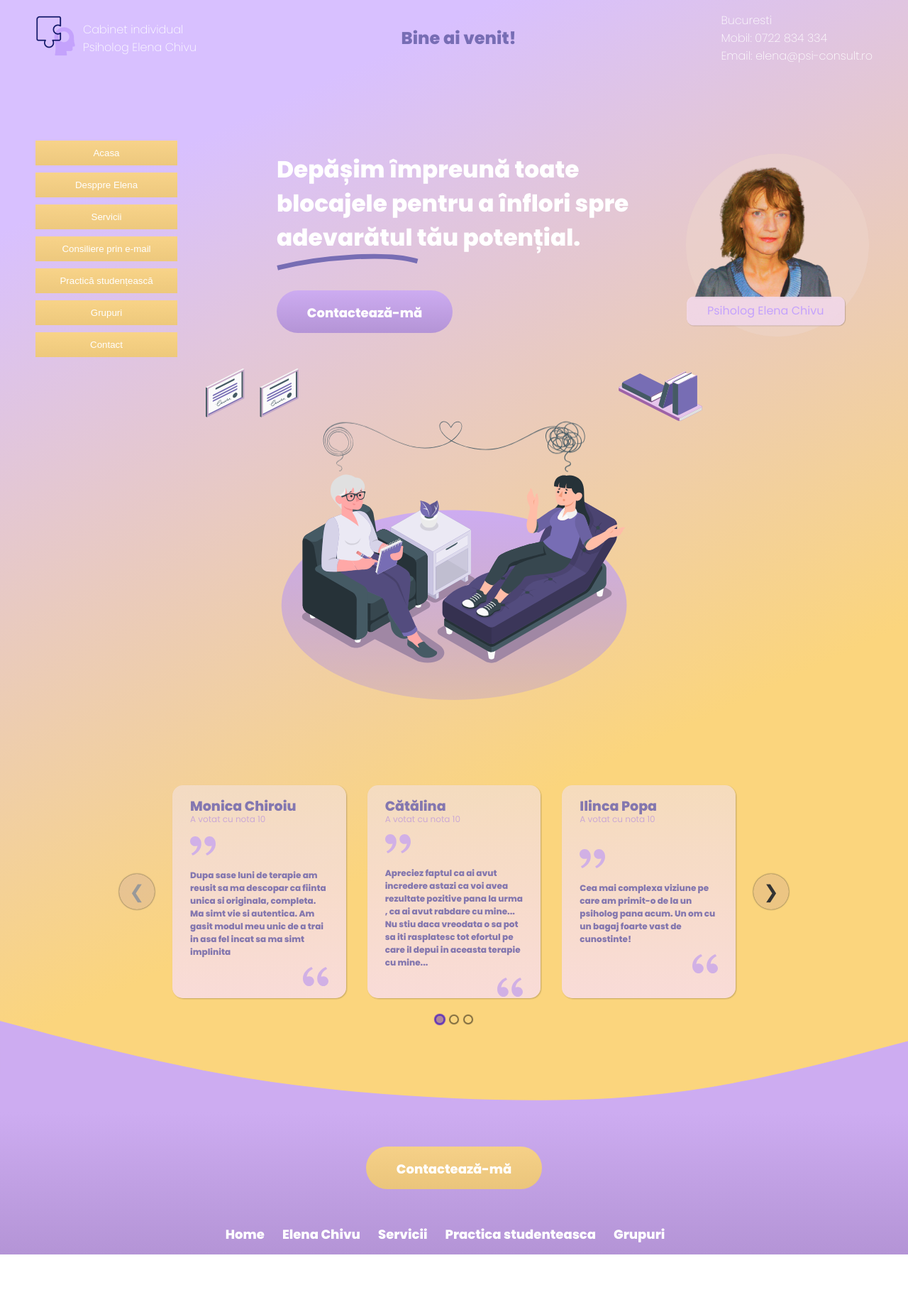
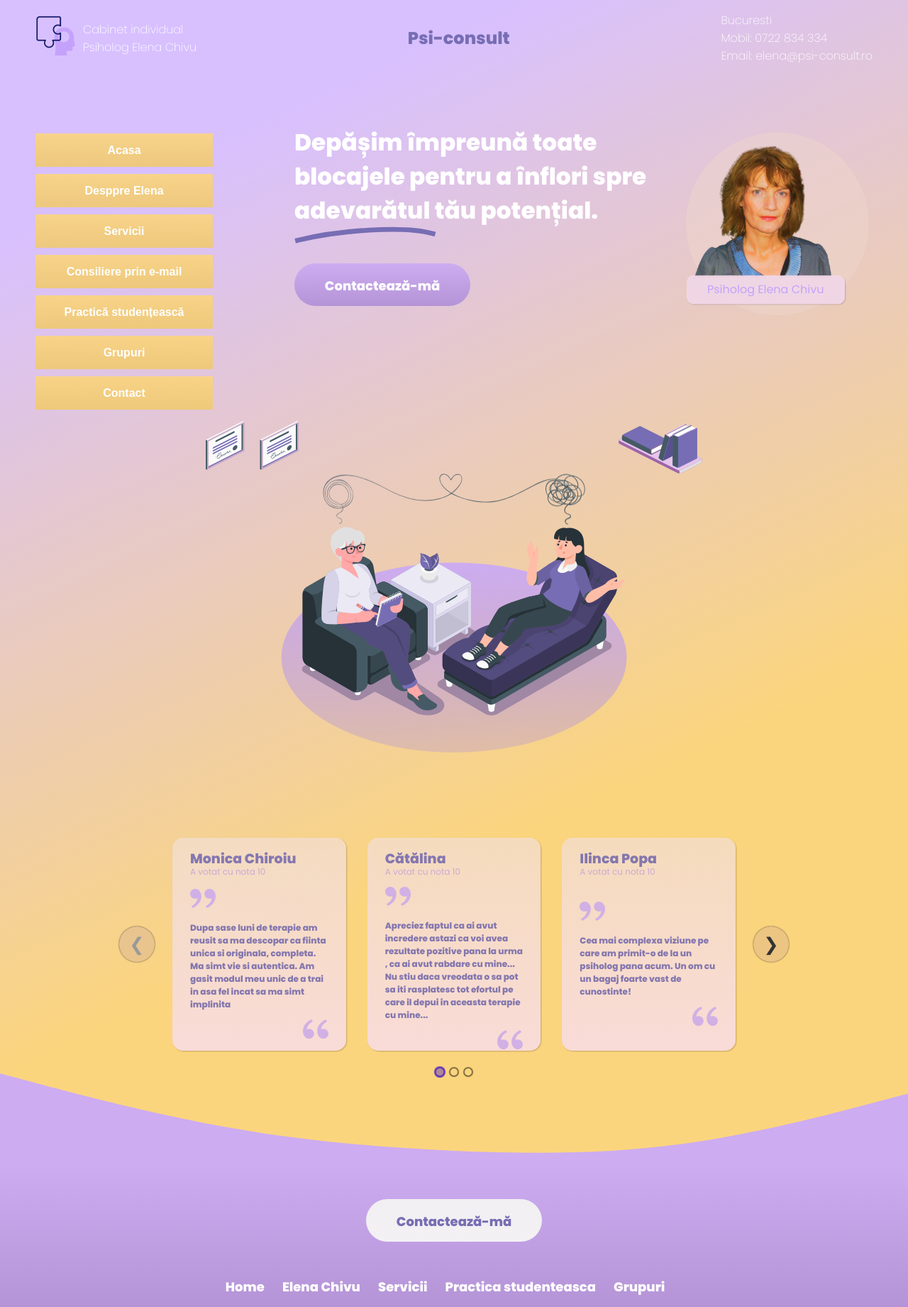
Before and after one commit to CalinRaduAlexandru/psi-consultant, a Next.js app: page / in a window 1280 px wide. Shown: the whole page at 71% size. Before the commit the page ends 1767 px from the top, so only its background shows below. Built offline with nearby package versions, Linux system fonts and the light colour scheme.

Commit message:
menu nav enlarged, align top main

```diff
--- a/pages/index.js
+++ b/pages/index.js
@@ -36,11 +36,11 @@ export default function Home({ name, text }) {
         />
       </Head>
       <div className="home-container">
-        <Header title="Bine ai venit!" />
+        <Header title="Psi-consult" />
         <main className="main">
           <MenuBar />
-          <div className="main-title">
-            <h3>
+          <div className="main-title-container">
+            <h3 className="main-title">
               Depășim împreună toate blocajele pentru a înflori spre adevarătul
               tău potențial.
               <div className="underline">
--- a/styles/globals.css
+++ b/styles/globals.css
@@ -42,6 +42,7 @@ a {
 }
 
 nav {
+  margin-top: -10px;
   margin-right: 100px;
 }
 
@@ -65,12 +66,14 @@ nav {
 }
 
 .secondary-btn {
+  background: rgb(241, 239, 242);
   background: linear-gradient(
     180deg,
-    rgba(251, 213, 125, 0.9) 0%,
-    rgba(239, 201, 112, 0.9) 100%
+    rgba(241, 239, 242, 1) 0%,
+    rgba(243, 241, 244, 1) 100%
   );
   border-radius: 50px;
+  color: #776db4;
   display: flex;
   justify-content: center;
   width: 248px;
--- a/styles/index.scss
+++ b/styles/index.scss
@@ -14,11 +14,15 @@
   justify-content: space-between;
   align-items: flex-start;
 
-  .main-title {
+  .main-title-container {
     max-width: 500px;
     font-size: 28px;
     cursor: default;
     position: relative;
+
+    .main-title {
+      margin-top: -5px;
+    }
 
     .underline {
       position: absolute;
@@ -39,13 +43,17 @@
     padding: 10px 0px;
     cursor: pointer;
     color: #fff;
-    width: 200px;
+    font-weight: bold;
+    font-size: 16px;
+    line-height: 27px;
+    width: 250px;
     border: none;
     background: linear-gradient(
       180deg,
       rgba(251, 213, 125, 0.9) 0%,
       rgba(239, 201, 112, 0.9) 100%
     );
+
     &:hover {
       transition: 0.1s ease-in-out;
       filter: brightness(1.05);
@@ -53,7 +61,6 @@
   }
 
   .elena-wrapper {
-    margin-top: 30px;
     position: relative;
     cursor: default;
   }
```
